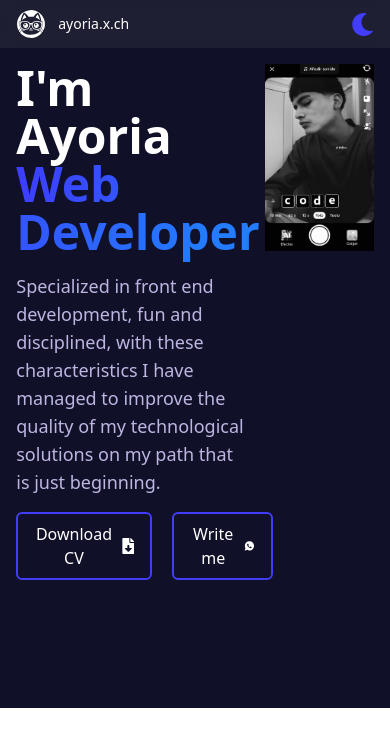
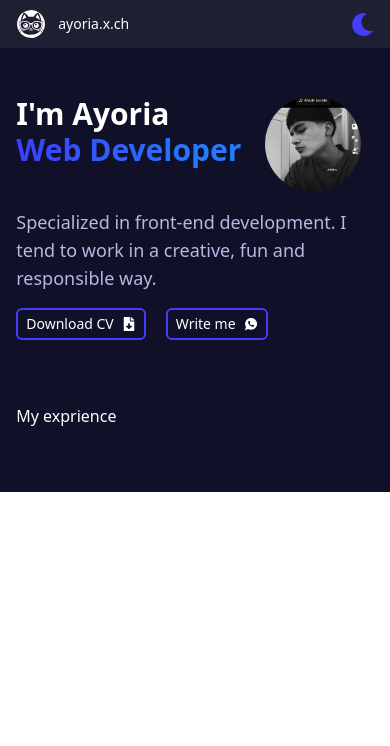
Before and after one commit to AyoriaChagua/portfolio-3.0, a React (Vite) app: page / in a window 390 px wide. Shown: the top 746 px of the page. Built offline with nearby package versions, Linux system fonts and the light colour scheme.

Commit message:
fix grid

```diff
--- a/src/App.tsx
+++ b/src/App.tsx
@@ -15,22 +15,30 @@ function App() {
   return (
     <div className={`h-full flex flex-col `} style={{ background: background_dark }}>
       <CustomNavbar />
-      <div className={`pt-16 xl:w-1/3 lg:w-2/5 md:w-4/6  sm:w-5/6 w-11/12 mx-auto max-w-1/3`}
+      <div className={`pt-24 xl:w-1/3 lg:w-3/6 md:w-4/6  sm:w-5/6 w-11/12 mx-auto max-w-1/3 `}
         id='about'>
         <div className="" data-aos="fade-left">
           <div className="grid grid-cols-3 gap-4">
             <div className='col-span-2'>
-              <h1 className="text-[#fff]  text-5xl font-bold ">I'm Ayoria<br /> <span className='animated-gradient-text'>Web Developer</span> </h1>
+              <h1 className="text-[#fff] xl:text-5xl lg:text-4xl md:text-4xl sm:text-4xl  text-3xl font-bold ">I'm Ayoria<br /> <span className='animated-gradient-text'>Web Developer</span> </h1>
             </div>
-            <div className='col-[3/4] row-span-3'>
-              <img src={profile} alt='ayoriaXch' className='w-full h-auto'/>
+
+            <div className='col-[3/4] xl:row-span-3 lg:row-span-3 md:row-span-3 sm:row-span-3
+            xl:w-full lg:w-full md:w-full sm:w-full
+            xl:h-auto lg:h-auto md:h-auto sm:h-auto
+            xl:rounded-md lg:rounded-md md:rounded-md sm:rounded-md
+            w-24 h-24  overflow-hidden rounded-full  flex  justify-end
+            '>
+              <div className='xl:w-2/3 lg:w-2/3 md:w-2/3 sm:w-2/3 w-full h-full'>
+                <img src={profile} alt='ayoriaXch' className=' ' />
+              </div>
             </div>
-            <div className='col-[1/3]'>
+            <div className='xl:col-[1/3] lg:col-[1/3] md:col-[1/3] sm:col-[1/3] col-span-3'>
               <CustomText
-                text='Specialized in front end development,  fun and disciplined, with these characteristics I have managed to improve the quality of my technological solutions on my path that is just beginning.'
+                text='Specialized in front-end development. I tend to work in a creative, fun and responsible way.'
                 text_type='paragraph' />
             </div >
-            <div className='col-[1/3]'>
+            <div className='xl:col-[1/3] lg:col-[1/3] md:col-[1/3] sm:col-[1/3] col-span-3'>
               <div className='flex flex-row gap-x-5'>
                 <CustomButton
                   button_type='outline'
@@ -44,13 +52,12 @@ function App() {
                   icon='whatsapp' />
               </div>
             </div>
-
           </div>
         </div>
       </div>
       <div className={`mt-16 xl:w-1/3 lg:w-2/5 md:w-4/6  sm:w-5/6 w-11/12 mx-auto max-w-1/3`}
         id='projects'>
-
+        <h3 className='text-white'>My exprience</h3>
       </div>
       <div className={`mt-16 xl:w-1/3 lg:w-2/5 md:w-4/6  sm:w-5/6 w-11/12 mx-auto max-w-1/3`}
         id='experience'>
--- a/src/components/CustomButton/index.tsx
+++ b/src/components/CustomButton/index.tsx
@@ -30,7 +30,8 @@ export default function CustomButton({ button_type, onClick, text, icon }: Props
   return (
     <button className={
       `inline-flex items-center justify-center
-      px-4 py-2 border-2 text-base font-medium rounded-md
+      lg:text-base text-sm text-ellipsis text-nowrap
+      lg:px-4 lg:py-2  px-2 py-1 border-2  font-medium rounded-md
       border-[#413DF9] text-white bg-transparent  from-[#413DF9] to-[#237BFE]
       hover:bg-gradient-to-r
       focus:ring-gray-700
```
